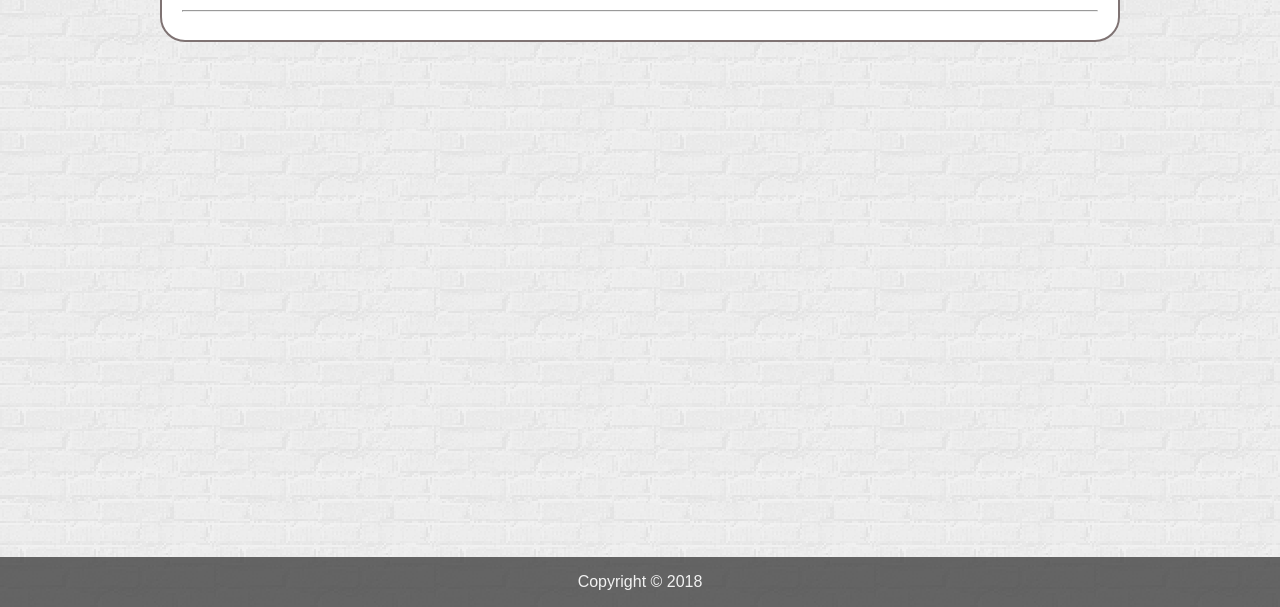
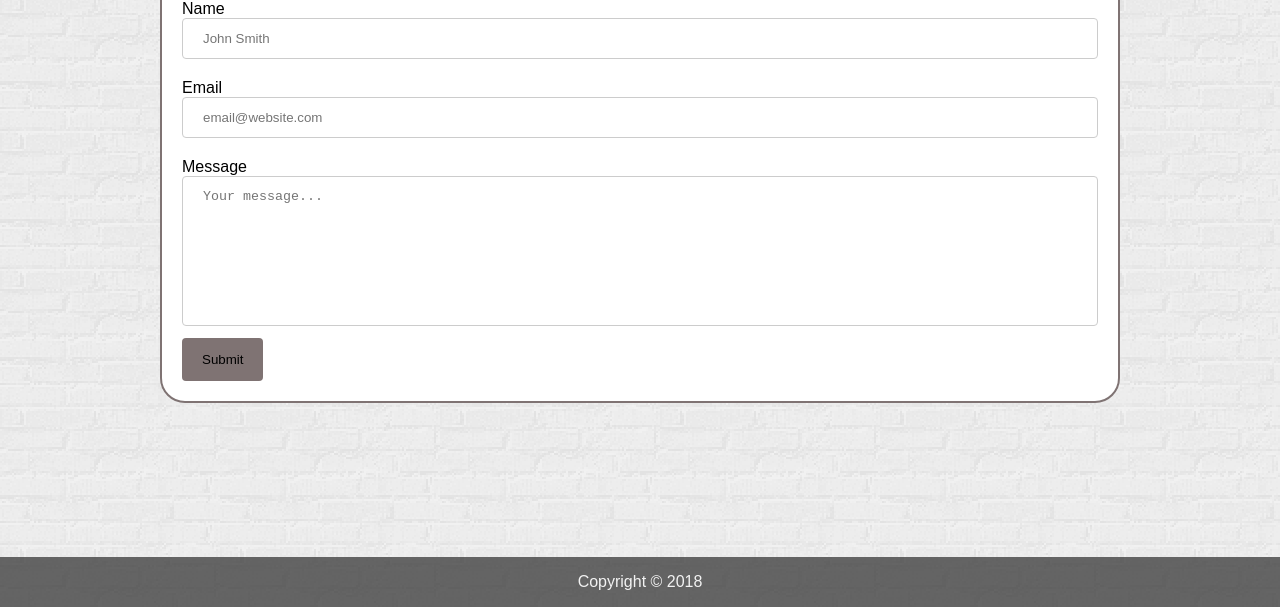
Before and after one commit to jamesk111/Basic-Portfolio, a plain HTML site: page contact.html in a window 1280 px wide. Shown: the part 193-800 px from the top of the page. Drawn offline with Linux system fonts and the light colour scheme.

Commit message:
updated contact page

```diff
--- a/assets/css/style.css
+++ b/assets/css/style.css
@@ -72,11 +72,49 @@ h1, .brand {
 	max-width: 960px;
     margin: 0 auto;
     background-color: white;
-    padding: 20px;
+    padding: 0 20px 20px 20px;
     margin-top: 20px;
     border-radius: 25px;
     border: 2px solid #7F7373;
     overflow: auto;
+}
+
+/* Form Style */
+form label {
+    display: block;
+    margin-top: 20px;
+}
+
+form label:first-child {
+    margin-top: 0;
+}
+
+input[type=text], input[type=email] {
+    width: 100%;
+    padding: 12px 20px;
+    border-radius: 4px;
+    border: 1px solid #ccc;
+}
+
+.messageEntry {
+    width: 100%;
+    height: 150px;
+    resize: none;
+    border: 1px solid #ccc;
+    padding: 12px 20px;
+    border-radius: 4px;
+}
+
+input[type=submit] {
+    background-color: #7f7373;
+    padding: 14px 20px;
+    margin-top: 8px;
+    border-radius: 4px;
+    border: none;
+}
+
+input[type=submit]:hover {
+    background-color: #7f7373bb;
 }
 
 .profile-image {
--- a/contact.html
+++ b/contact.html
@@ -22,6 +22,20 @@
     <div class="content-wrapper">
         <h1>Contact</h1>
         <hr>
+        <div>
+            <form>
+                <label for="nameEntry">Name</label>
+                <input type="text" id="nameEntry" name="name" placeholder="John Smith">
+
+                <label for="emailEntry">Email</label>
+                <input type="email" id="emailEntry" name="email" placeholder="email@website.com">
+
+                <label for="messageEntry">Message</label>
+                <textarea class="messageEntry" placeholder="Your message..."></textarea>
+
+                <input type="submit" value="Submit">
+            </form>
+        </div>
     </div>
 
     <!-- Footer -->
```
